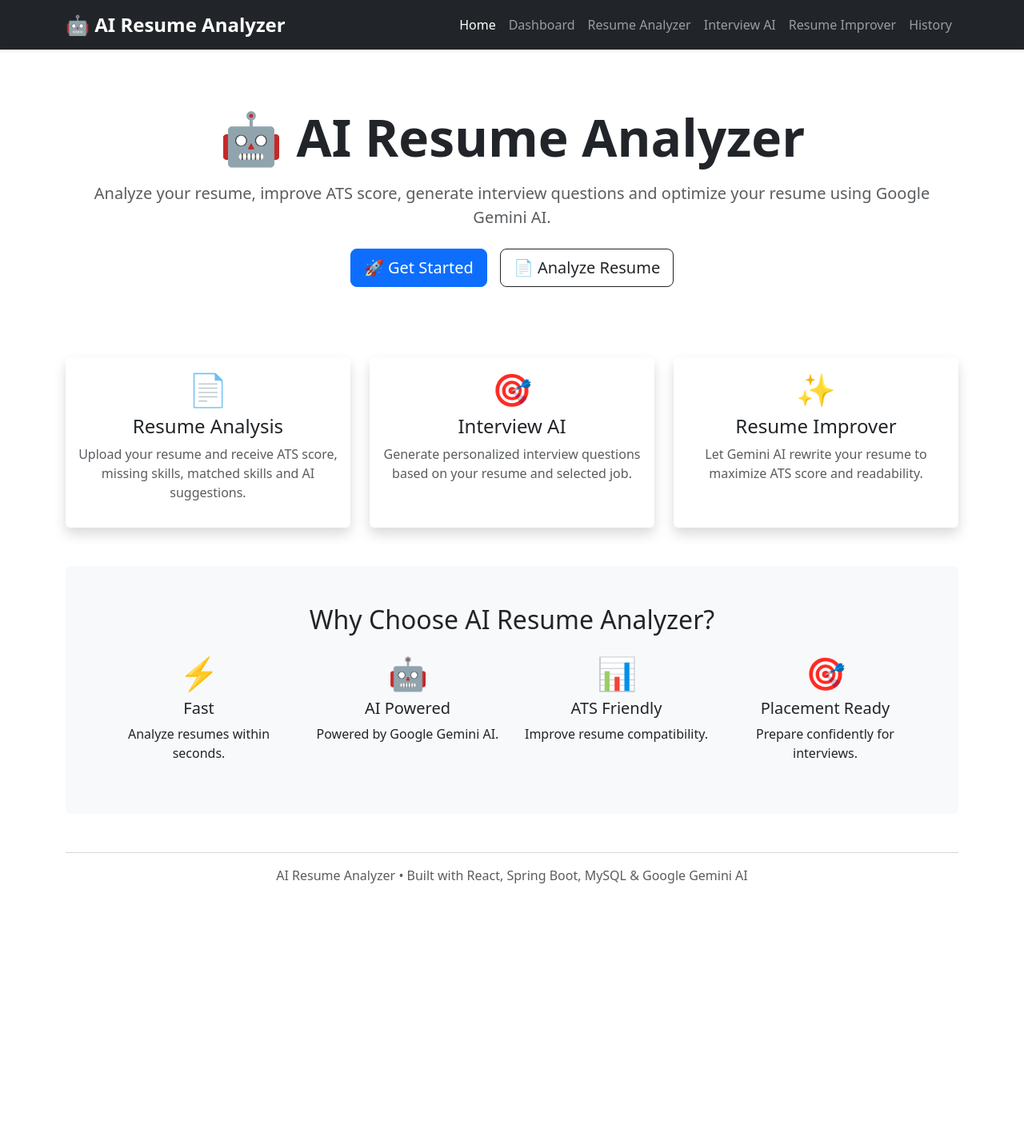
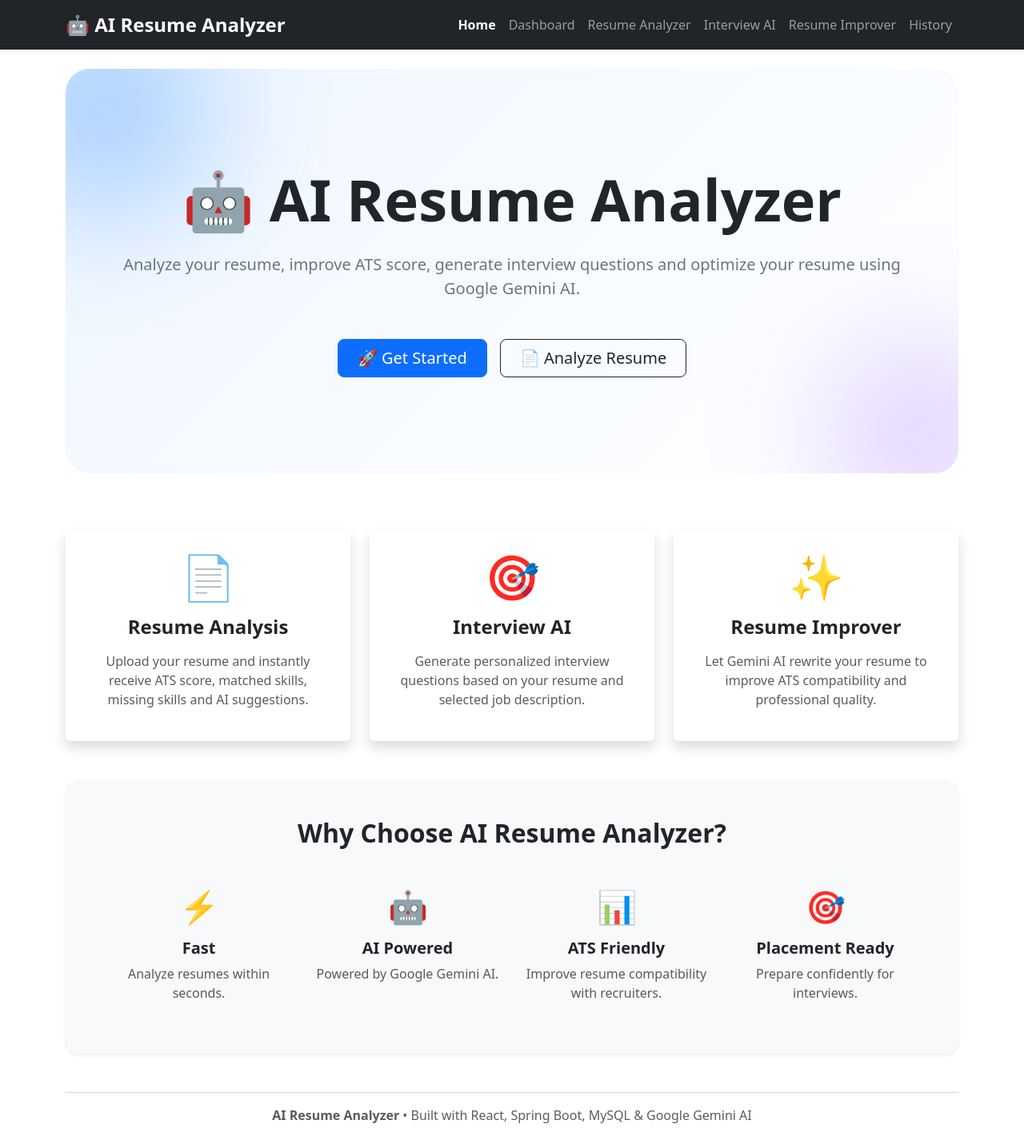
Before and after one commit to Gursimrankaur0612/AI-resume-analyzer, a React app in the folder frontend/: page / in a window 1280 px wide. Shown: the whole page at 80% size. Before the commit the page ends 1131 px from the top, so only its background shows below. Built offline with nearby package versions, Linux system fonts and the light colour scheme; the HTML template or start-up script is replaced by a standard one.

Commit message:
Improved Home page UI

```diff
--- a/frontend/package.json
+++ b/frontend/package.json
@@ -10,6 +10,7 @@
     "preview": "vite preview"
   },
   "dependencies": {
+    "aos": "^2.3.4",
     "axios": "^1.18.0",
     "bootstrap": "^5.3.8",
     "bootstrap-icons": "^1.13.1",
--- a/frontend/src/components/Navbar.jsx
+++ b/frontend/src/components/Navbar.jsx
@@ -6,35 +6,96 @@ function Navbar() {
 
       <div className="container">
 
-        <NavLink className="navbar-brand fw-bold fs-4" to="/">
+        <NavLink
+          className="navbar-brand fw-bold fs-4"
+          to="/"
+        >
           🤖 AI Resume Analyzer
         </NavLink>
 
-        <div className="navbar-nav ms-auto">
+        <button
+          className="navbar-toggler"
+          type="button"
+          data-bs-toggle="collapse"
+          data-bs-target="#navbarNav"
+        >
+          <span className="navbar-toggler-icon"></span>
+        </button>
 
-          <NavLink className="nav-link" to="/">
+        <div
+          className="collapse navbar-collapse"
+          id="navbarNav"
+        >
+
+          <ul className="navbar-nav ms-auto">
+
+            <li className="nav-item">
+              <NavLink
+                to="/"
+                className={({ isActive }) =>
+                  isActive ? "nav-link active fw-bold" : "nav-link"
+                }
+              >
                 Home
               </NavLink>
+            </li>
 
-<NavLink className="nav-link" to="/dashboard">
+            <li className="nav-item">
+              <NavLink
+                to="/dashboard"
+                className={({ isActive }) =>
+                  isActive ? "nav-link active fw-bold" : "nav-link"
+                }
+              >
                 Dashboard
               </NavLink>
+            </li>
 
-          <NavLink className="nav-link" to="/analyze">
+            <li className="nav-item">
+              <NavLink
+                to="/analyze"
+                className={({ isActive }) =>
+                  isActive ? "nav-link active fw-bold" : "nav-link"
+                }
+              >
                 Resume Analyzer
               </NavLink>
+            </li>
 
-          <NavLink className="nav-link" to="/interview">
+            <li className="nav-item">
+              <NavLink
+                to="/interview"
+                className={({ isActive }) =>
+                  isActive ? "nav-link active fw-bold" : "nav-link"
+                }
+              >
                 Interview AI
               </NavLink>
+            </li>
 
-          <NavLink className="nav-link" to="/improver">
+            <li className="nav-item">
+              <NavLink
+                to="/improver"
+                className={({ isActive }) =>
+                  isActive ? "nav-link active fw-bold" : "nav-link"
+                }
+              >
                 Resume Improver
               </NavLink>
+            </li>
 
-          <NavLink className="nav-link" to="/history">
+            <li className="nav-item">
+              <NavLink
+                to="/history"
+                className={({ isActive }) =>
+                  isActive ? "nav-link active fw-bold" : "nav-link"
+                }
+              >
                 History
               </NavLink>
+            </li>
+
+          </ul>
 
         </div>
 
--- a/frontend/src/main.jsx
+++ b/frontend/src/main.jsx
@@ -6,6 +6,7 @@ import 'bootstrap/dist/css/bootstrap.min.css';
 import { ToastContainer } from "react-toastify";
 import "react-toastify/dist/ReactToastify.css";
 import "./styles/dashboard.css";
+import "aos/dist/aos.css";
 
 
 
--- a/frontend/src/pages/Home.jsx
+++ b/frontend/src/pages/Home.jsx
@@ -1,34 +1,40 @@
 import { Link } from "react-router-dom";
+import "../styles/home.css";
 
 function Home() {
   return (
     <div>
 
-      {/* Hero Section */}
+      {/* ================= HERO ================= */}
 
-      <div className="text-center py-5">
+      <div
+        className="hero-section text-center position-relative overflow-hidden"
+        data-aos="fade-up"
+      >
+        <div className="hero-circle circle1"></div>
+        <div className="hero-circle circle2"></div>
 
-        <h1 className="display-3 fw-bold">
+        <h1 className="display-2 fw-bold">
           🤖 AI Resume Analyzer
         </h1>
 
-        <p className="lead text-muted mt-3">
+        <p className="lead text-secondary mt-4">
           Analyze your resume, improve ATS score, generate interview
           questions and optimize your resume using Google Gemini AI.
         </p>
 
-        <div className="mt-4">
+        <div className="mt-5">
 
           <Link
             to="/dashboard"
-            className="btn btn-primary btn-lg me-3"
+            className="btn btn-primary btn-lg px-4 me-3"
           >
             🚀 Get Started
           </Link>
 
           <Link
             to="/analyze"
-            className="btn btn-outline-dark btn-lg"
+            className="btn btn-outline-dark btn-lg px-4"
           >
             📄 Analyze Resume
           </Link>
@@ -37,23 +43,29 @@ function Home() {
 
       </div>
 
-      {/* Feature Cards */}
+      {/* ================= FEATURES ================= */}
 
-      <div className="row g-4 mt-3">
+      <div className="row g-4 mt-5">
 
         <div className="col-md-4">
 
-          <div className="card shadow border-0 h-100">
+          <div
+            className="card feature-card shadow border-0 h-100"
+            data-aos="zoom-in"
+            data-aos-delay="0"
+          >
 
-            <div className="card-body text-center">
+            <div className="card-body text-center p-4">
 
-              <h1>📄</h1>
+              <h1 className="mb-3">📄</h1>
 
-              <h4>Resume Analysis</h4>
+              <h4 className="fw-bold">
+                Resume Analysis
+              </h4>
 
-              <p className="text-muted">
-                Upload your resume and receive ATS score,
-                missing skills, matched skills and AI suggestions.
+              <p className="text-muted mt-3">
+                Upload your resume and instantly receive ATS score,
+                matched skills, missing skills and AI suggestions.
               </p>
 
             </div>
@@ -64,17 +76,23 @@ function Home() {
 
         <div className="col-md-4">
 
-          <div className="card shadow border-0 h-100">
+          <div
+            className="card feature-card shadow border-0 h-100"
+            data-aos="zoom-in"
+            data-aos-delay="150"
+          >
 
-            <div className="card-body text-center">
+            <div className="card-body text-center p-4">
 
-              <h1>🎯</h1>
+              <h1 className="mb-3">🎯</h1>
 
-              <h4>Interview AI</h4>
+              <h4 className="fw-bold">
+                Interview AI
+              </h4>
 
-              <p className="text-muted">
+              <p className="text-muted mt-3">
                 Generate personalized interview questions
-                based on your resume and selected job.
+                based on your resume and selected job description.
               </p>
 
             </div>
@@ -85,17 +103,23 @@ function Home() {
 
         <div className="col-md-4">
 
-          <div className="card shadow border-0 h-100">
+          <div
+            className="card feature-card shadow border-0 h-100"
+            data-aos="zoom-in"
+            data-aos-delay="300"
+          >
 
-            <div className="card-body text-center">
+            <div className="card-body text-center p-4">
 
-              <h1>✨</h1>
+              <h1 className="mb-3">✨</h1>
 
-              <h4>Resume Improver</h4>
+              <h4 className="fw-bold">
+                Resume Improver
+              </h4>
 
-              <p className="text-muted">
-                Let Gemini AI rewrite your resume
-                to maximize ATS score and readability.
+              <p className="text-muted mt-3">
+                Let Gemini AI rewrite your resume to improve
+                ATS compatibility and professional quality.
               </p>
 
             </div>
@@ -106,53 +130,91 @@ function Home() {
 
       </div>
 
-      {/* Why Choose */}
+      {/* ================= WHY CHOOSE ================= */}
 
-      <div className="mt-5 p-5 rounded bg-light">
+      <div
+        className="mt-5 p-5 rounded-4 bg-light shadow-sm"
+        data-aos="fade-up"
+      >
 
-        <h2 className="text-center mb-4">
+        <h2 className="text-center fw-bold mb-5">
           Why Choose AI Resume Analyzer?
         </h2>
 
         <div className="row text-center">
 
           <div className="col-md-3">
+
             <h1>⚡</h1>
-            <h5>Fast</h5>
-            <p>Analyze resumes within seconds.</p>
+
+            <h5 className="fw-bold mt-3">
+              Fast
+            </h5>
+
+            <p className="text-muted">
+              Analyze resumes within seconds.
+            </p>
+
           </div>
 
           <div className="col-md-3">
+
             <h1>🤖</h1>
-            <h5>AI Powered</h5>
-            <p>Powered by Google Gemini AI.</p>
+
+            <h5 className="fw-bold mt-3">
+              AI Powered
+            </h5>
+
+            <p className="text-muted">
+              Powered by Google Gemini AI.
+            </p>
+
           </div>
 
           <div className="col-md-3">
+
             <h1>📊</h1>
-            <h5>ATS Friendly</h5>
-            <p>Improve resume compatibility.</p>
+
+            <h5 className="fw-bold mt-3">
+              ATS Friendly
+            </h5>
+
+            <p className="text-muted">
+              Improve resume compatibility with recruiters.
+            </p>
+
           </div>
 
           <div className="col-md-3">
+
             <h1>🎯</h1>
-            <h5>Placement Ready</h5>
-            <p>Prepare confidently for interviews.</p>
+
+            <h5 className="fw-bold mt-3">
+              Placement Ready
+            </h5>
+
+            <p className="text-muted">
+              Prepare confidently for interviews.
+            </p>
+
           </div>
 
         </div>
 
       </div>
 
-      {/* Footer */}
+      {/* ================= FOOTER ================= */}
 
-      <div className="text-center mt-5 mb-4 text-muted">
+      <div
+        className="text-center mt-5 mb-4 text-muted"
+        data-aos="fade-up"
+      >
 
         <hr />
 
-        <p>
-          AI Resume Analyzer • Built with React, Spring Boot,
-          MySQL & Google Gemini AI
+        <p className="mb-0">
+          <strong>AI Resume Analyzer</strong> • Built with React,
+          Spring Boot, MySQL & Google Gemini AI
         </p>
 
       </div>
--- /dev/null
+++ b/frontend/src/styles/home.css
@@ -0,0 +1,128 @@
+/* ================= HERO ================= */
+
+.hero-section{
+    background: linear-gradient(135deg,#eef6ff,#ffffff);
+    padding:120px 40px;
+    border-radius:30px;
+    position:relative;
+    overflow:hidden;
+}
+
+/* Floating Gradient Circles */
+
+.hero-circle{
+    position:absolute;
+    border-radius:50%;
+    filter:blur(80px);
+    opacity:.45;
+}
+
+.circle1{
+    width:260px;
+    height:260px;
+    background:#4f9dff;
+    top:-80px;
+    left:-80px;
+}
+
+.circle2{
+    width:230px;
+    height:230px;
+    background:#b892ff;
+    bottom:-70px;
+    right:-70px;
+}
+
+.hero-section h1,
+.hero-section p,
+.hero-section .btn{
+    position:relative;
+    z-index:2;
+}
+
+/* ================= BUTTONS ================= */
+
+.btn-primary{
+    transition:.35s;
+    border-radius:12px;
+}
+
+.btn-primary:hover{
+    transform:translateY(-4px);
+    box-shadow:0 15px 35px rgba(13,110,253,.35);
+}
+
+.btn-outline-dark{
+    transition:.35s;
+    border-radius:12px;
+}
+
+.btn-outline-dark:hover{
+    transform:translateY(-4px);
+}
+
+/* ================= FEATURE CARDS ================= */
+
+.feature-card{
+    transition:.35s;
+    cursor:pointer;
+    border-radius:18px;
+}
+
+.feature-card:hover{
+
+    transform:translateY(-12px);
+
+    box-shadow:0 20px 40px rgba(0,0,0,.15);
+
+}
+
+.feature-card h1{
+
+    font-size:55px;
+
+}
+
+/* ================= WHY CHOOSE ================= */
+
+.bg-light{
+
+    border-radius:25px;
+
+}
+
+/* ================= FOOTER ================= */
+
+footer{
+
+    color:#777;
+
+}
+
+/* ================= RESPONSIVE ================= */
+
+@media(max-width:768px){
+
+.hero-section{
+
+padding:70px 25px;
+
+}
+
+.hero-section h1{
+
+font-size:2.4rem;
+
+}
+
+.hero-section .btn{
+
+display:block;
+
+margin:10px auto;
+
+width:230px;
+
+}
+
+}
```
Also changed, not shown: frontend/src/App.jsx (+11 -0 lines), 1 other file (tests, documents, lock files or other folders). Lines whose indentation alone changed are shown as unchanged.
